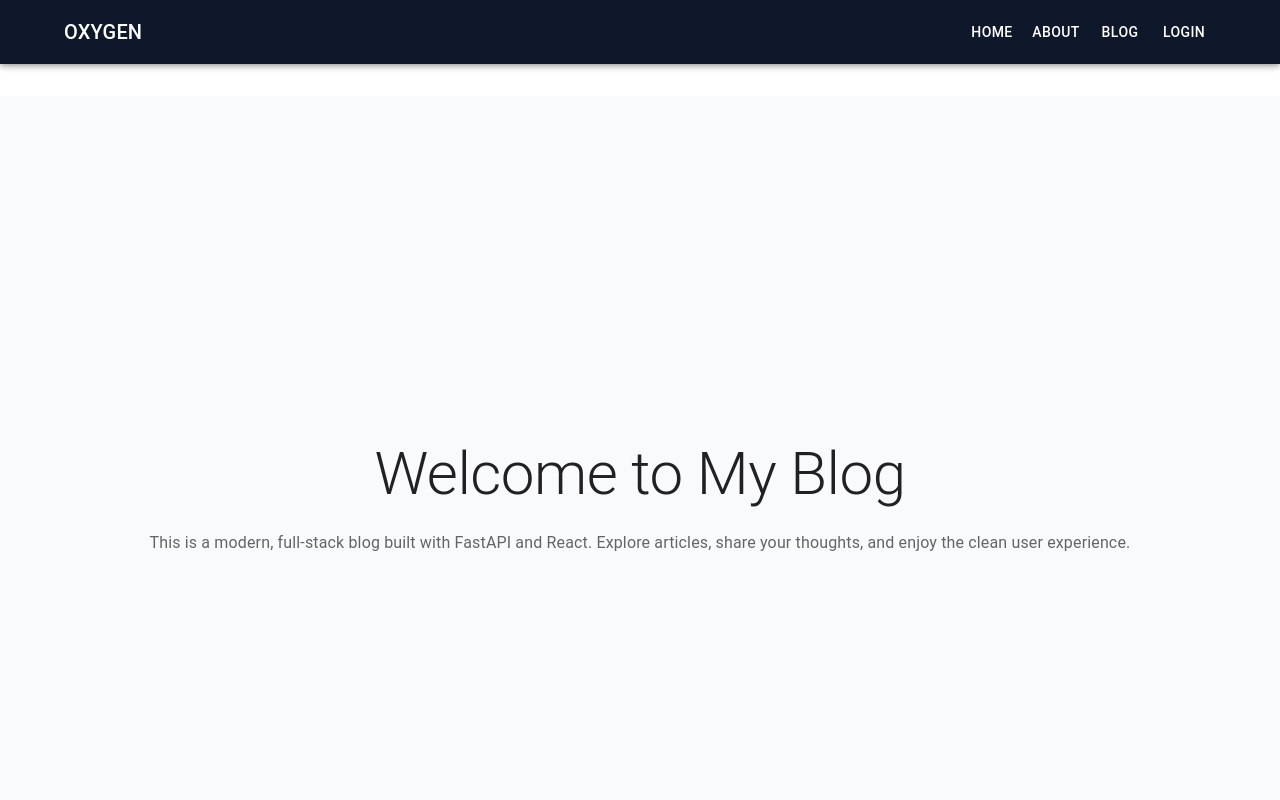
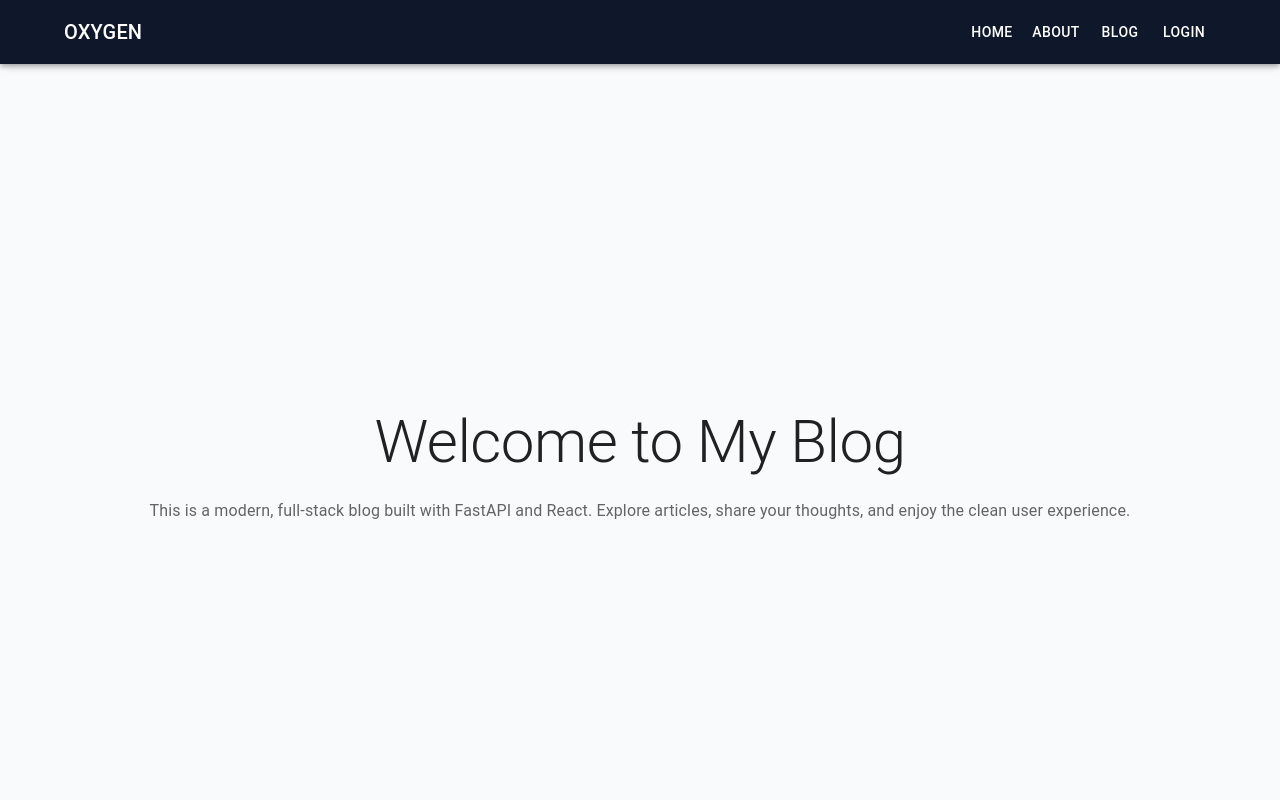
Before and after one commit to umandalroald/roald-cms, a React (Vite) app in the folder frontend/: page / in a window 1280 px wide. Shown: the top 800 px of the page. Built offline with nearby package versions, Linux system fonts and the light colour scheme.

Commit message:
Removed spacing in hero

```diff
--- a/frontend/src/pages/Home.tsx
+++ b/frontend/src/pages/Home.tsx
@@ -10,7 +10,7 @@ import Footer from '../components/Footer';
 const Home: React.FC = () => {
   return (
     <Box>
-      <Section><Hero /></Section>
+      <Hero />
       <Section><About /></Section>
       <Section><Project /></Section>
       <Section><Expertise /></Section>
```
